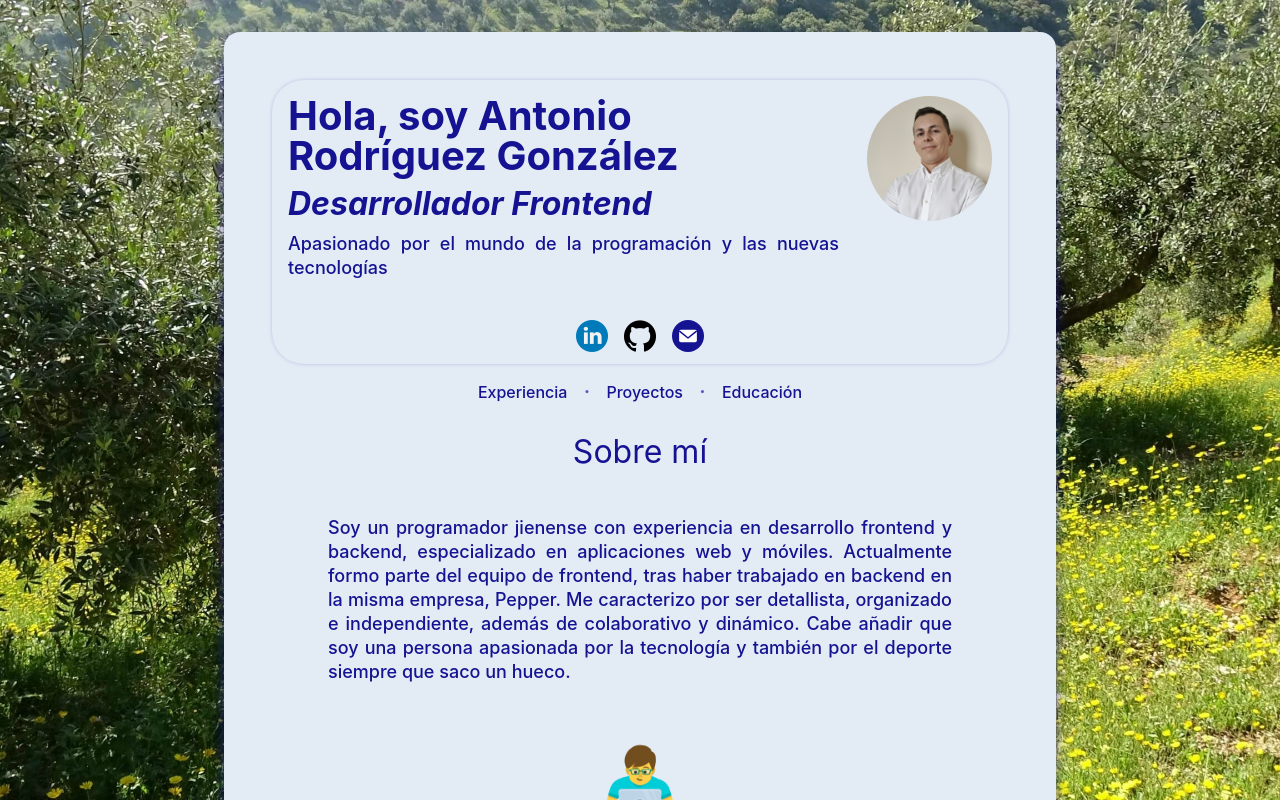
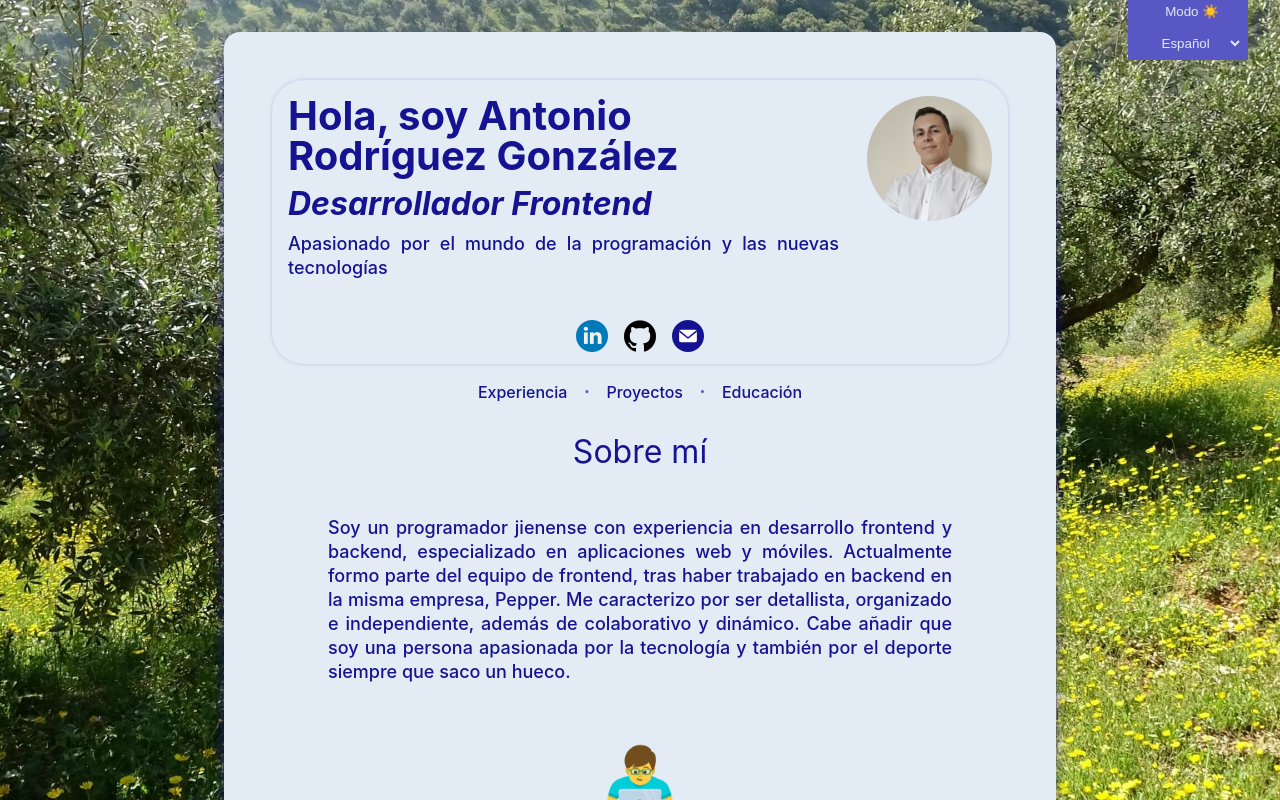
Before and after one commit to Anrogo/MyPortfolio, a Next.js app: page / in a window 1280 px wide. Shown: the top 800 px of the page. Built offline with nearby package versions, Linux system fonts and the light colour scheme.

Commit message:
theme and language buttons added

```diff
--- /dev/null
+++ b/src/components/SiteConfiguration/SiteConfiguration.styled.ts
@@ -0,0 +1,62 @@
+import { colors } from "@/constants/colors";
+import styled from "styled-components";
+
+export const SiteConfigurationContainer = styled.div`
+  position: fixed;
+  top: 0;
+  right: 0;
+  width: 160px;
+  height: 56px;
+  box-shadow: -2px 0 5px rgba(0, 0, 0, 0.1);
+  z-index: 1000;
+  display: flex;
+  flex-direction: column;
+  align-items: flex-start;
+  justify-content: center;
+  padding: 8px;
+`;
+
+export const SiteConfigurationContent = styled.div`
+  display: flex;
+  justify-content: center;
+  align-items: center;
+  background-color: ${colors.blue2};
+  min-width: 120px;
+  height: 100%;
+`;
+
+export const ToggleButton = styled.button`
+  background-color: ${colors.blue2};
+  color: ${colors.white};
+  border: none;
+  padding: 8px 16px;
+  border-radius: 4px;
+  cursor: pointer;
+  margin-left: 8px;
+  transition: transform 0.3s ease, background-color 0.3s ease;
+
+  &:hover {
+    border-color: 1px solid ${colors.blue3};
+  }
+`;
+
+export const LanguageSelect = styled.select`
+  background-color: ${colors.blue2};
+  color: ${colors.white};
+  border: none;
+  padding: 8px 16px;
+  border-radius: 4px;
+  cursor: pointer;
+  margin-left: 8px;
+  transition: transform 0.3s ease, background-color 0.3s ease;
+
+  &:hover {
+    border-color: 1px solid ${colors.blue3};
+  }
+`;
+
+export const LanguageOption = styled.option`
+  background-color: ${colors.blue2};
+  color: ${colors.white};
+  cursor: pointer;
+`;
--- /dev/null
+++ b/src/components/SiteConfiguration/SiteConfiguration.tsx
@@ -0,0 +1,45 @@
+import { useEffect, useState } from 'react';
+import {
+  LanguageOption,
+  LanguageSelect,
+  SiteConfigurationContainer,
+  SiteConfigurationContent,
+  ToggleButton,
+} from './SiteConfiguration.styled';
+
+const SiteConfiguration = () => {
+  const [isDarkMode, setIsDarkMode] = useState<boolean>(false);
+
+  const toggleDarkMode = () => {
+    console.log('Modo oscuro:', !isDarkMode);
+    setIsDarkMode(!isDarkMode);
+  };
+
+  const handleLanguageChange = (event: React.ChangeEvent<HTMLSelectElement>) => {
+    const selectedLanguage = event.target.value;
+    console.log('Idioma seleccionado:', selectedLanguage);
+  };
+
+  useEffect(() => {
+    const darkModePreference = sessionStorage.getItem('darkMode');
+    if (darkModePreference) {
+      setIsDarkMode(darkModePreference === 'true');
+    }
+  }, [isDarkMode]);
+
+  return (
+    <SiteConfigurationContainer>
+      <SiteConfigurationContent>
+        <ToggleButton onClick={toggleDarkMode}>Modo {isDarkMode ? '🌙' : '☀️'}</ToggleButton>
+      </SiteConfigurationContent>
+      <SiteConfigurationContent>
+        <LanguageSelect onChange={handleLanguageChange}>
+          <LanguageOption value="es">Español</LanguageOption>
+          <LanguageOption value="en">Inglés</LanguageOption>
+        </LanguageSelect>
+      </SiteConfigurationContent>
+    </SiteConfigurationContainer>
+  );
+};
+
+export default SiteConfiguration;
--- a/src/constants/texts.ts
+++ b/src/constants/texts.ts
@@ -23,7 +23,7 @@ export const ExperienceTexts: ExperienceText = {
         linkText: 'Pepper Financial Services Group',
         linkHref: 'https://pepperfinance.es',
         after:
-          ', multinacional del sector financiero. Desarrollo aplicaciones web y móviles con tecnologías modernas como React, Angular, Next.js o Ionic.',
+          ', multinacional del sector financiero. Desarrollo aplicaciones web y móviles con tecnologías modernas como React, Angular, Next.js o Ionic. Funciones que realizo:',
       },
       detailsTitle: 'Detalles',
       details: [
@@ -40,7 +40,7 @@ export const ExperienceTexts: ExperienceText = {
         before: 'Previamente también trabajé como desarrollador de backend en ',
         linkText: 'Pepper Financial Services Group',
         linkHref: 'https://pepperfinance.es',
-        after: ' durante 1 año y 3 meses.',
+        after: ' durante 1 año y 3 meses. Funciones que llevaba a cabo: ',
       },
       detailsTitle: 'Detalles',
       details: [
--- a/src/pages/index.tsx
+++ b/src/pages/index.tsx
@@ -6,12 +6,14 @@ import Experience from '@/components/Experience/Experience';
 import Hero from '@/components/Hero/Hero';
 import NavBarLink from '@/components/NavBarLink/NavBarLink';
 import Projects from '@/components/Projects/Projects';
+import SiteConfiguration from '@/components/SiteConfiguration/SiteConfiguration';
 import { Container, MainContainer } from '@/styles/GlobalStyle';
 
 const Home = () => {
   return (
     <MainContainer>
       <Container>
+        <SiteConfiguration />
         <Hero />
         <NavBarLink />
         <AboutMe />
```
